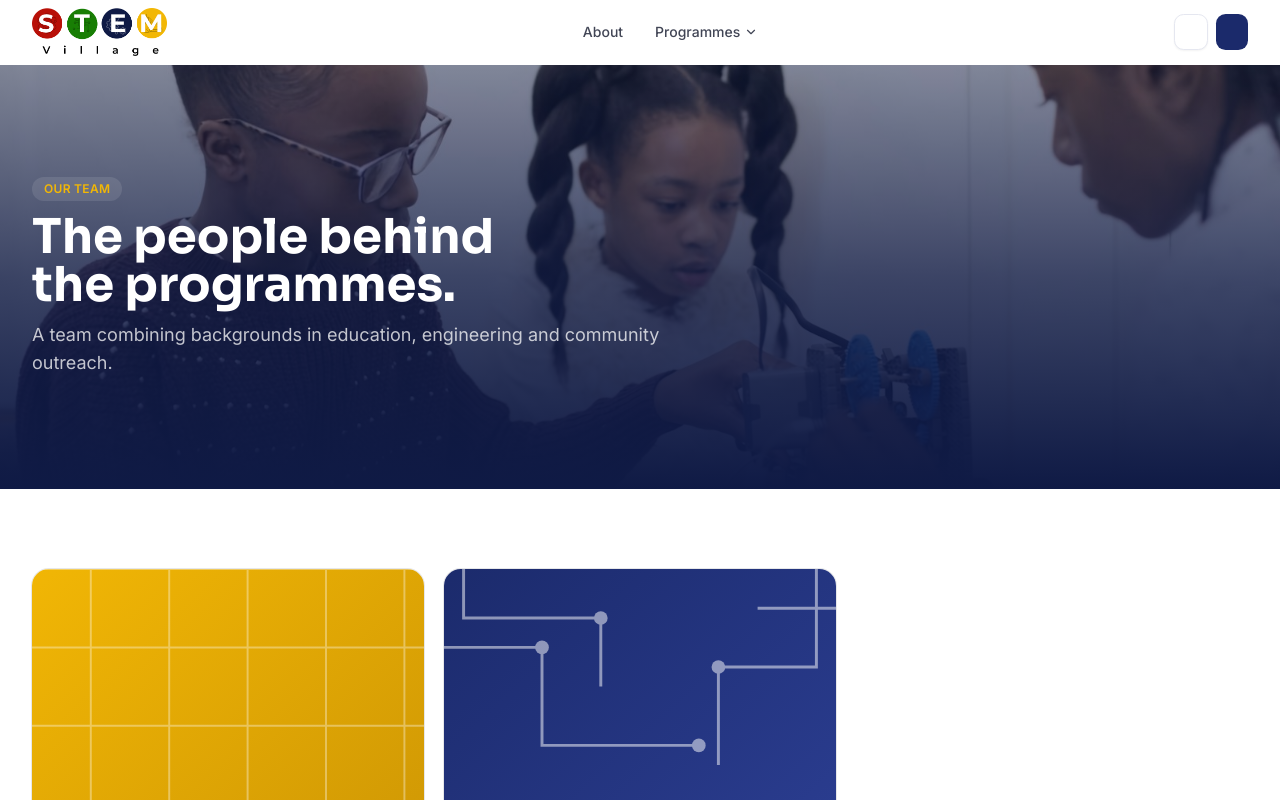
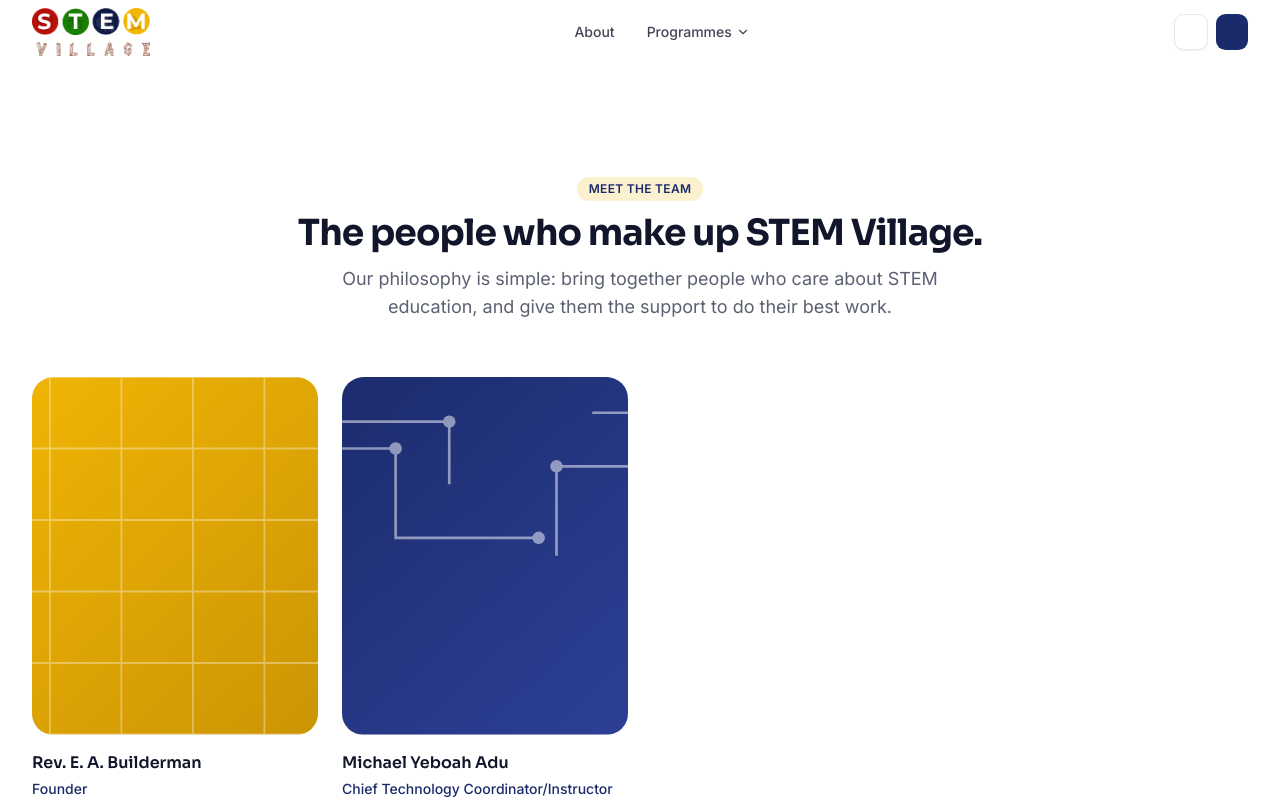
Before and after one commit to m1ch-a3l/stemvillage, a Next.js app: page /team in a window 1280 px wide. Shown: the top 800 px of the page. Built offline with nearby package versions, Linux system fonts and the light colour scheme.

Commit message:
logo updated

```diff
--- a/src/app/team/page.tsx
+++ b/src/app/team/page.tsx
@@ -1,14 +1,14 @@
 import type { Metadata } from "next";
-import { PageHero } from "@/components/layout/PageHero";
 import { Container } from "@/components/layout/Container";
+import { SectionHeader } from "@/components/layout/SectionHeader";
 import { TeamMemberCard } from "@/components/cards/TeamMemberCard";
 import { pageMetadata } from "@/lib/seo";
-import { getTeamPhoto, heroPhotos } from "@/lib/photos";
+import { getTeamPhoto } from "@/lib/photos";
 import { getTeam } from "@/lib/content";
 
 export const metadata: Metadata = pageMetadata({
   title: "Our Team",
-  description: "Meet the team behind GoStem's programmes and partnerships.",
+  description: "Meet the team behind STEM Village's programmes and partnerships.",
   path: "/team",
 });
 
@@ -16,16 +16,15 @@
   const team = getTeam();
 
   return (
-    <>
-      <PageHero
-        eyebrow="Our Team"
-        title="The people behind the programmes."
-        description="A team combining backgrounds in education, engineering and community outreach."
-        image={heroPhotos[1]}
+    <section className="py-20 sm:py-28">
+      <Container className="flex flex-col items-center gap-14">
+        <SectionHeader
+          eyebrow="Meet the Team"
+          title="The people who make up STEM Village."
+          description="Our philosophy is simple: bring together people who care about STEM education, and give them the support to do their best work."
+          align="center"
         />
-      <section className="py-16 sm:py-20">
-        <Container>
-          <div className="grid gap-5 sm:grid-cols-2 lg:grid-cols-3">
+        <div className="grid w-full gap-x-6 gap-y-12 sm:grid-cols-2 lg:grid-cols-4">
           {team.map((member) => (
             <TeamMemberCard
               key={member.slug}
@@ -40,6 +39,5 @@
         </div>
       </Container>
     </section>
-    </>
   );
 }
--- a/src/components/cards/TeamMemberCard.tsx
+++ b/src/components/cards/TeamMemberCard.tsx
@@ -12,12 +12,12 @@
 
 export function TeamMemberCard({ name, role, bio, slug, photo, linkedin }: TeamMemberCardProps) {
   return (
-    <div className="flex flex-col overflow-hidden rounded-xl bg-card ring-1 ring-foreground/10">
-      <div className="relative aspect-square w-full overflow-hidden">
+    <div className="flex flex-col gap-4">
+      <div className="relative aspect-[4/5] w-full overflow-hidden rounded-2xl bg-secondary">
         <CardMedia photo={photo} seed={slug} alt={name} sizes="(min-width: 1024px) 25vw, 50vw" />
       </div>
-      <div className="flex flex-col gap-1 p-5">
-        <div className="flex items-start justify-between gap-3">
+      <div className="flex flex-col gap-1">
+        <div className="flex items-center gap-2">
           <h3 className="font-heading text-base font-semibold text-foreground">{name}</h3>
           {linkedin ? (
             <a
@@ -25,14 +25,14 @@
               target="_blank"
               rel="noopener noreferrer"
               aria-label={`${name} on LinkedIn`}
-              className="flex size-8 shrink-0 items-center justify-center rounded-full border border-border text-muted-foreground transition-colors hover:border-brand-indigo hover:text-brand-indigo dark:hover:border-primary dark:hover:text-primary"
+              className="text-muted-foreground transition-colors hover:text-brand-indigo dark:hover:text-primary"
             >
               <LinkedinIcon className="size-4" aria-hidden />
             </a>
           ) : null}
         </div>
         <p className="text-sm font-medium text-brand-indigo dark:text-primary">{role}</p>
-        {bio ? <p className="mt-1 text-sm text-muted-foreground">{bio}</p> : null}
+        {bio ? <p className="text-sm text-muted-foreground">{bio}</p> : null}
       </div>
     </div>
   );
--- a/src/components/layout/Footer.tsx
+++ b/src/components/layout/Footer.tsx
@@ -47,7 +47,7 @@
           <div className="col-span-2 flex flex-col gap-4 sm:col-span-3 lg:col-span-2">
             <Link href="/" className="flex items-center gap-2 font-heading text-lg font-bold text-white">
             <Image
-              src="/images/logo_white.png"
+              src="/images/logo.png"
               alt="Thanksgiving Place Chapel and Ministries"
               width={535}
               height={190}
```
Also changed, not shown: public/images/logo.png. Lines whose indentation alone changed are shown as unchanged.
